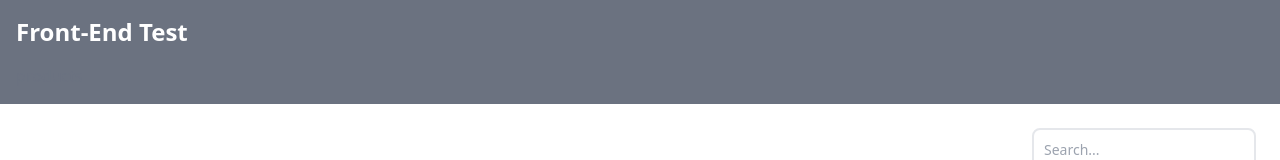
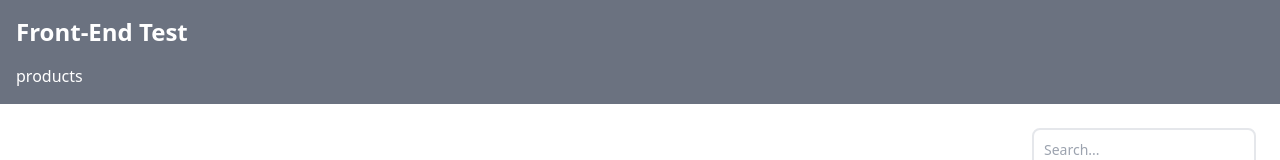
Before and after one commit to luisjaviercases/react-shopping-cart, a React (Vite) app: page /products in a window 1280 px wide. Shown: the top 160 px of the page. Built offline with nearby package versions, Linux system fonts and the light colour scheme; no server answers.

Commit message:
style(breadcrumbs): change styles

```diff
--- a/src/components/Breadcrumbs/Breadcrumbs.jsx
+++ b/src/components/Breadcrumbs/Breadcrumbs.jsx
@@ -14,14 +14,14 @@ const Breadcrumbs = () => {
     return (
       <li key={crumb} className='flex items-center'>
         {breadCrumbRoutes[breadCrumbRoutes.length - 1] === crumb ? (
-          <span className='text-gray-500'>{crumb}</span>
+          <span className='text-white'>{crumb}</span>
         ) : (
-          <Link to={currentLink} className='text-blue-500 hover:underline'>
+          <Link to={currentLink} className='text-white hover:underline'>
             {crumb}
           </Link>
         )}
         {index < breadCrumbRoutes.length - 1 && (
-          <span className='mx-1'>
+          <span className='mx-1 text-white'>
             <svg
               className='fill-current stroke-0 h-3.5 w-3.5 transform -rotate-90'
               xmlns='http://www.w3.org/2000/svg'
```
